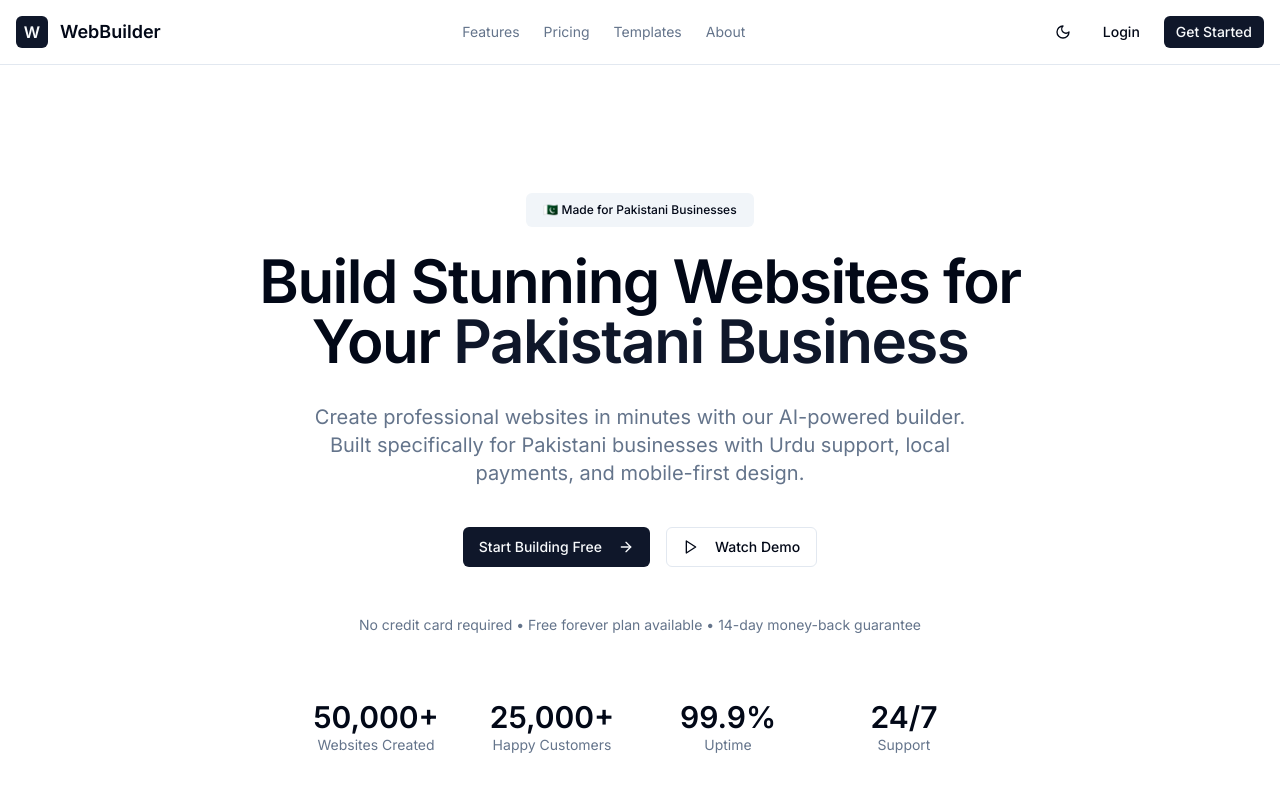
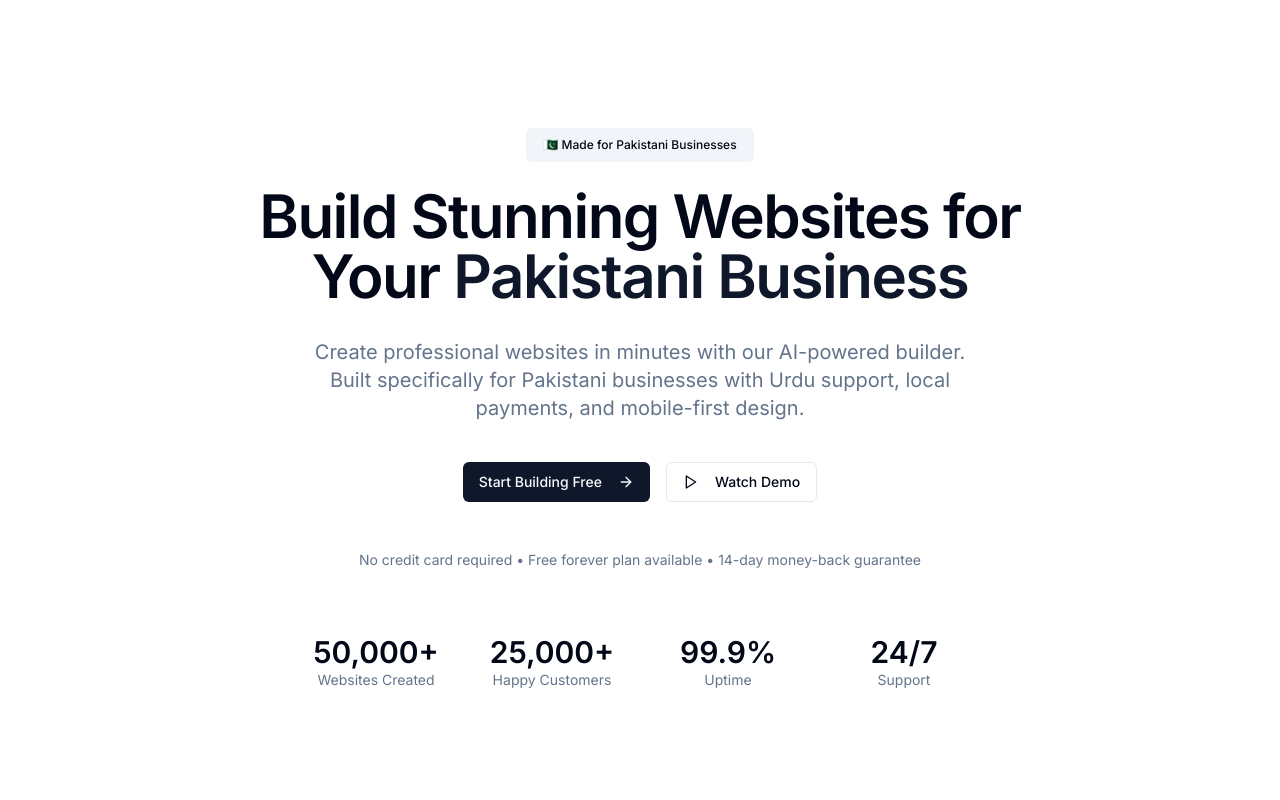
Before and after one commit to bnb-cmd/website-builder, a Next.js app in the folder frontend/: page / in a window 1280 px wide. Shown: the top 800 px of the page. Built offline with nearby package versions, Linux system fonts and the light colour scheme.

Commit message:
Temporarily comment out Header component to test build

```diff
--- a/frontend/src/components/layout/DashboardLayout.tsx
+++ b/frontend/src/components/layout/DashboardLayout.tsx
@@ -1,7 +1,7 @@
 "use client";
 
 import React, { useState, useEffect } from 'react'
-import { Header } from './Header.tsx'
+// import { Header } from './Header'
 import { DashboardSidebar } from './DashboardSidebar'
 import { useAuthStore } from '@/lib/store'
 
@@ -51,12 +51,12 @@ export const DashboardLayout: React.FC<DashboardLayoutProps> = ({ children }) =>
 
   return (
     <div className="h-screen bg-background">
-      <Header
+      {/* <Header
         variant="dashboard"
         onMenuClick={() => setSidebarOpen(true)}
         onToggleSidebar={toggleSidebarCollapse}
         sidebarCollapsed={sidebarCollapsed}
-      />
+      /> */}
 
       <div className="flex h-[calc(100vh-4rem)]">
         {isHydrated && _hasHydrated ? (
--- a/frontend/src/pages/LandingPage.tsx
+++ b/frontend/src/pages/LandingPage.tsx
@@ -1,6 +1,6 @@
 "use client";
 import React from 'react'
-import { Header } from '../components/layout/Header.tsx'
+// import { Header } from '../components/layout/Header'
 import { Button } from '../components/ui/button'
 import { Card, CardContent, CardDescription, CardHeader, CardTitle } from '../components/ui/card'
 import { Badge } from '../components/ui/badge'
@@ -196,7 +196,7 @@ const stats = [
 const LandingPage: React.FC = () => {
   return (
     <div className="min-h-screen bg-background">
-      <Header variant="landing" />
+      {/* <Header variant="landing" /> */}
 
       {/* Hero Section */}
       <section className="py-20 lg:py-32">
```
